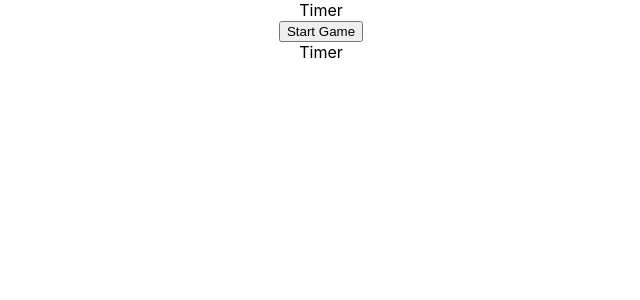
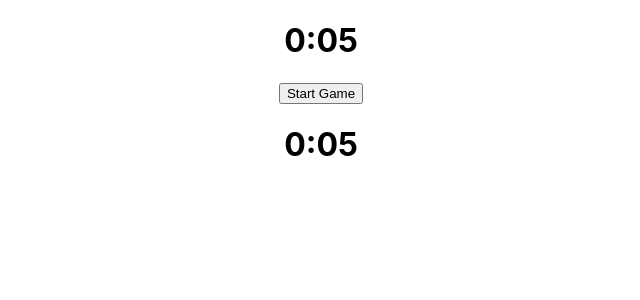
Before and after one commit to ycchiu5896/chess-assessment, a React (Create React App) app: page / in a window 1280 px wide. Shown: the top 300 px of the page, without its empty margins (319-959 px from the left). Built offline with nearby package versions, Linux system fonts and the light colour scheme.

Commit message:
added logic and display of timer, had to create a a function to convert seconds back to clock format and add padding depending the hours or minutes available for proper formatting

```diff
--- a/src/components/DisplayTimer.tsx
+++ b/src/components/DisplayTimer.tsx
@@ -1,9 +1,19 @@
+export default function DisplayTimer({player, time}: {player:string, time:number}) {
 
-export default function DisplayTimer() {
+    function convertToClock(time: number){
+        const hours = Math.floor(time / 3600000);
+        const minutes = Math.floor((time % 3600000) / 60000);
+        const seconds = Math.floor((time % 60000) / 1000);
+        // wants to return a string in the format of h:mm:ss or m:ss
+        if (hours === 0){
+            return `${minutes}:${String(seconds).padStart(2, '0')}`;
+        }
+        return `${hours}:${String(minutes).padStart(2,`0`)}:${String(seconds).padStart(2, '0')}`;
+    }
 
     return(
-        <div>
-            Timer
+        <div className={`${player}-container`}>
+            <h1>{convertToClock(time)}</h1>
         </div>
     )
 }
--- a/src/components/TimerPage.tsx
+++ b/src/components/TimerPage.tsx
@@ -41,6 +41,28 @@ export default function TimerPage({onStateChange}: {onStateChange: (winner: 'whi
         setInGame(true);
     }
 
+    const subtractTime = useCallback((time: PlayerTimeLeft, player: 'white' | 'black'): PlayerTimeLeft => {
+        return {
+            ...time,
+            [player]: time[player] - 1000,
+        };
+    }, []);
+
+        //decrement time every second
+    useEffect(() => {
+        const interval = setInterval(() => {
+            setPlayerTimeLeft((prev) => {
+                if (!inGame) {
+                    return prev;
+                }
+                const newTime = subtractTime(prev, playerTurn);
+                return newTime;
+            });
+        }, 1000);
+        return () => {
+            clearInterval(interval);
+        };
+    }, [playerTurn, inGame, subtractTime]);
 
     return (
     <div className='parent-container'>
@@ -48,7 +70,7 @@ export default function TimerPage({onStateChange}: {onStateChange: (winner: 'whi
             {
                 Object.entries(PlayerTimeLeft).map(([player, time], index) => (
                     <div className={`${player}-container`} key={`${player}-${index}`}>
-                        <DisplayTimer />
+                        <DisplayTimer player={player} time={time}/>
                         {playerTurn === player && <PlayerTurn startGame={startGame} inGame={inGame} switchPlayer={switchPlayer}/>}
                     </div>
                 ))
```
